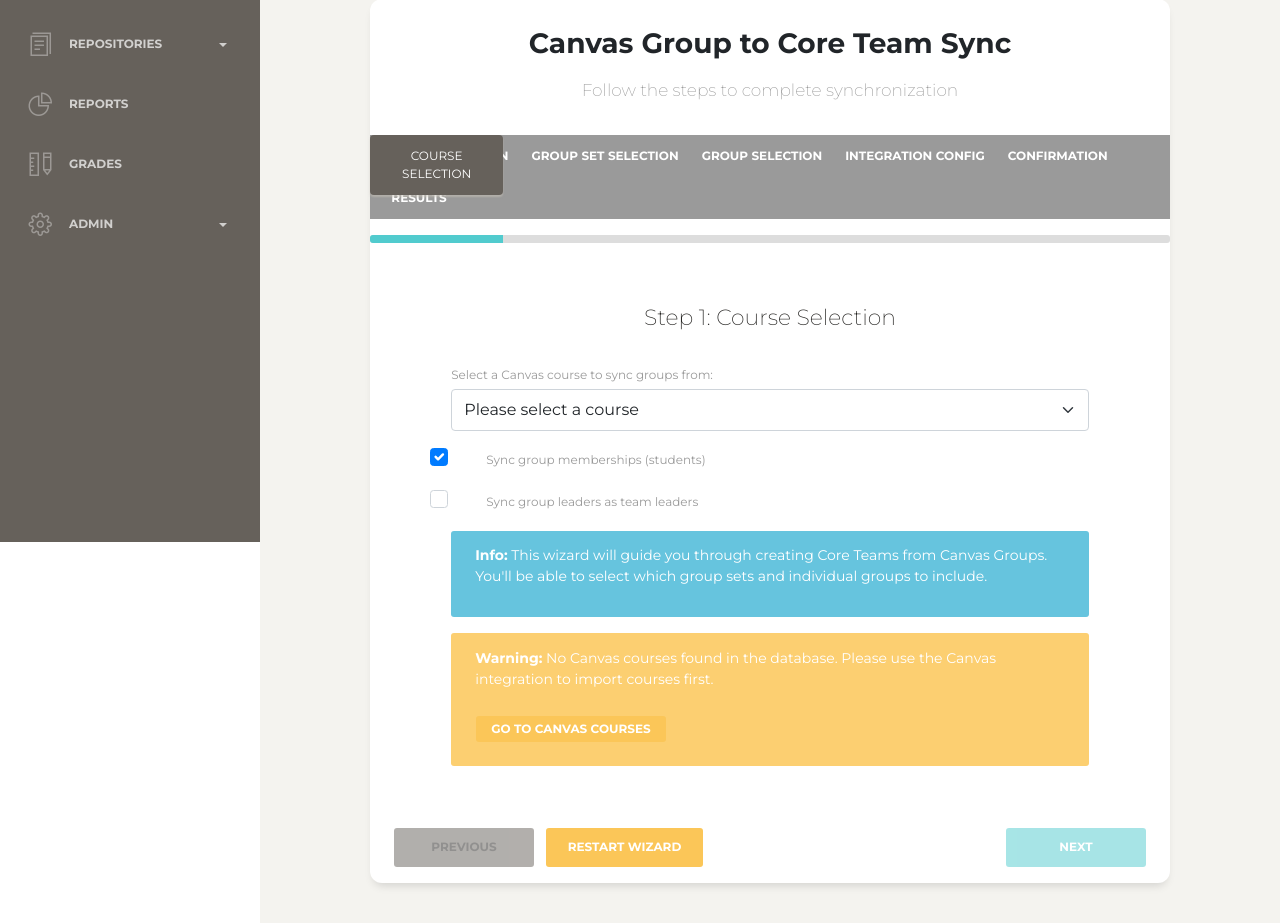
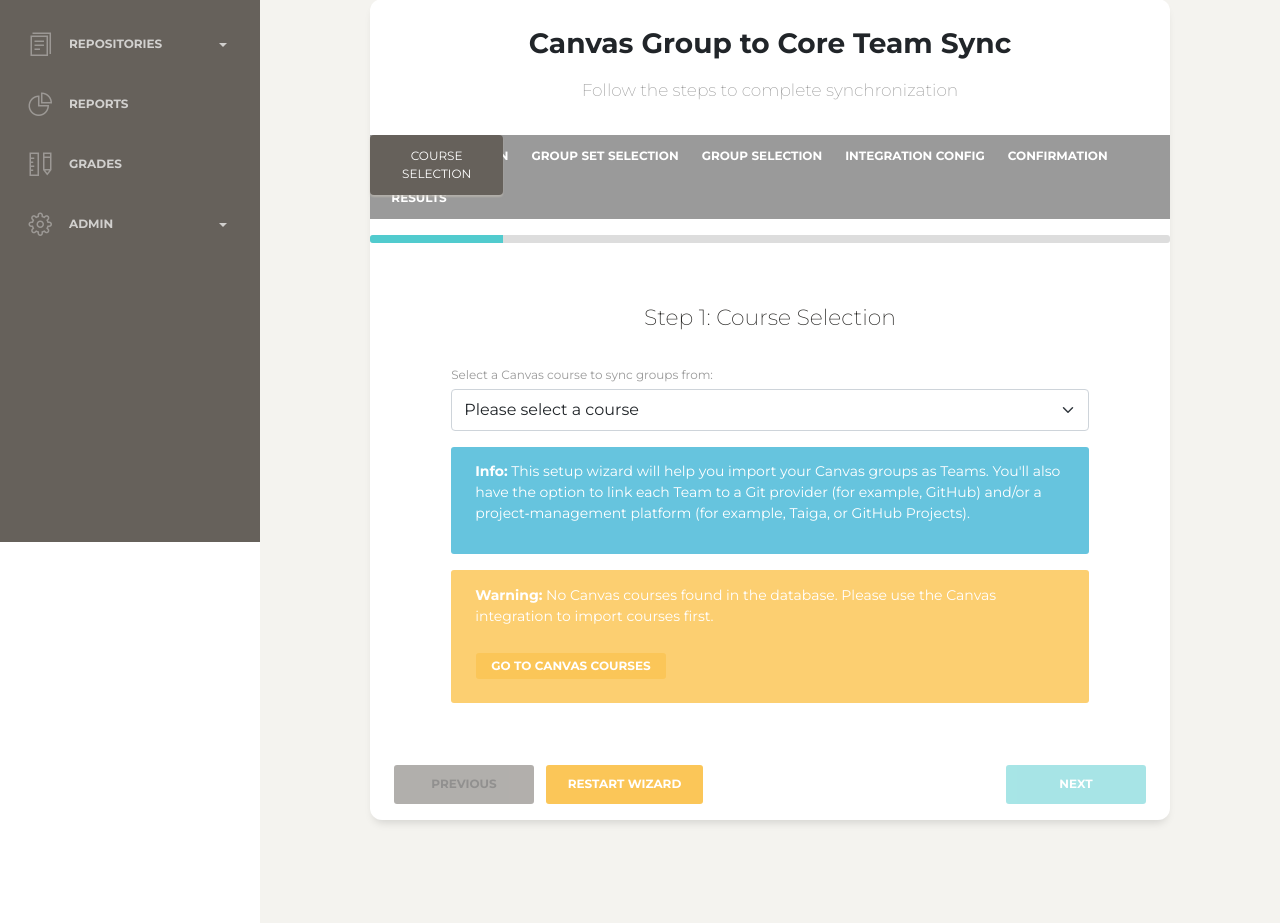
Before and after one commit to bmeddeb/GradeBench, a Django app: page /wizard/ in a window 1280 px wide. Shown: the part 258-1181 px from the top of the page. Run offline with Django 5.2, Linux system fonts and the light colour scheme; the visitor is signed in with stand-in values (Sample User, id 1); some libraries are stand-ins or nearby versions.

Commit message:
style(wizard): Step 1, style and message to users

```diff
--- a/core/views/wizard.py
+++ b/core/views/wizard.py
@@ -14,8 +14,6 @@ class WizardView(LoginRequiredMixin, View):
             request.session['wizard_data'] = {
                 'current_step': 1,
                 'course_id': None,
-                'sync_memberships': True,
-                'sync_leaders': False,
                 'group_set_ids': [],
                 'group_ids': [],
                 'create_github_repo': False,
@@ -123,8 +121,6 @@ class WizardView(LoginRequiredMixin, View):
             request.session['wizard_data'] = {
                 'current_step': 1,
                 'course_id': None,
-                'sync_memberships': True,
-                'sync_leaders': False,
                 'group_set_ids': [],
                 'group_ids': [],
                 'create_github_repo': False,
@@ -137,8 +133,6 @@ class WizardView(LoginRequiredMixin, View):
         if current_step == 1:
             if 'course_id' in request.POST:
                 wizard_data['course_id'] = request.POST.get('course_id')
-            wizard_data['sync_memberships'] = 'sync_memberships' in request.POST
-            wizard_data['sync_leaders'] = 'sync_leaders' in request.POST
         elif current_step == 2:
             group_set_ids = request.POST.getlist('group_set_ids')
             wizard_data['group_set_ids'] = group_set_ids
@@ -161,8 +155,6 @@ class WizardView(LoginRequiredMixin, View):
             wizard_data = {
                 'current_step': 1,
                 'course_id': None,
-                'sync_memberships': True,
-                'sync_leaders': False,
                 'group_set_ids': [],
                 'group_ids': [],
                 'create_github_repo': False,
@@ -174,8 +166,6 @@ class WizardView(LoginRequiredMixin, View):
         elif action == 'finish':
             if wizard_data.get('confirmed'):
                 group_ids = wizard_data.get('group_ids', [])
-                sync_memberships = wizard_data.get('sync_memberships', True)
-                sync_leaders = wizard_data.get('sync_leaders', False)
                 created_teams = []
                 for group_id in group_ids:
                     try:
@@ -199,8 +189,6 @@ class WizardView(LoginRequiredMixin, View):
                                 canvas_group_set_id=canvas_group.category.canvas_id,
                                 canvas_group_set_name=canvas_group.category.name
                             )
-                            if sync_memberships:
-                                pass
                             created_teams.append({
                                 'id': team.id,
                                 'name': team.name,
--- a/static/js/wizard.js
+++ b/static/js/wizard.js
@@ -363,10 +363,6 @@ function initializeWizard() {
       });
     }
 
-    // Get sync options
-    const syncMemberships = $('#sync_memberships').is(':checked') ? 'Yes' : 'No';
-    const syncLeaders = $('#sync_leaders').is(':checked') ? 'Yes' : 'No';
-
     // Get integration options
     const createGithubRepo = $('#create_github_repo').is(':checked') ? 'Yes' : 'No';
     const setupProjectManagement = $('#setup_project_management').is(':checked') ? 'Yes' : 'No';
@@ -375,8 +371,6 @@ function initializeWizard() {
     $('#summary-course').text(courseName);
     $('#summary-group-sets').text(selectedGroupSets.length > 0 ? selectedGroupSets.join(', ') : 'No group sets selected');
     $('#summary-groups').html(groupsSummaryHtml);
-    $('#summary-sync-memberships').text(syncMemberships);
-    $('#summary-sync-leaders').text(syncLeaders);
     $('#summary-github-repos').text(createGithubRepo);
     $('#summary-project-management').text(setupProjectManagement);
 
--- a/templates/wizard/step_1_course_selection.html
+++ b/templates/wizard/step_1_course_selection.html
@@ -24,43 +24,12 @@
         </select>
       </div>
 
-      <!-- Sync memberships checkbox -->
-      <div class="form-check mb-3">
-        <input
-          class="form-check-input"
-          type="checkbox"
-          id="sync_memberships"
-          name="sync_memberships"
-          value="1"
-          checked
-          style="width: 20px; height: 20px; margin-right: 10px; visibility: visible !important; opacity: 1 !important;"
-        >
-        <label class="form-check-label" for="sync_memberships">
-          Sync group memberships (students)
-        </label>
-      </div>
-
-      <!-- Sync leaders checkbox -->
-      <div class="form-check mb-3">
-        <input
-          class="form-check-input"
-          type="checkbox"
-          id="sync_leaders"
-          name="sync_leaders"
-          value="1"
-          style="width: 20px; height: 20px; margin-right: 10px; visibility: visible !important; opacity: 1 !important;"
-        >
-        <label class="form-check-label" for="sync_leaders">
-          Sync group leaders as team leaders
-        </label>
-      </div>
-
       <!-- Info alert -->
       <div class="alert alert-info">
         <p>
-          <strong>Info:</strong> This wizard will guide you through
-          creating Core Teams from Canvas Groups. You'll be able to
-          select which group sets and individual groups to include.
+          <strong>Info:</strong> This setup wizard will help you import your Canvas groups as Teams.
+          You'll also have the option to link each Team to a Git provider (for example, GitHub)
+          and/or a project‑management platform (for example, Taiga, or GitHub Projects).
         </p>
       </div>
 
--- a/templates/wizard/step_5_confirmation.html
+++ b/templates/wizard/step_5_confirmation.html
@@ -32,15 +32,6 @@
                   <td id="summary-groups">No groups selected</td>
                 </tr>
                 <tr>
-                  <th>Sync Options:</th>
-                  <td>
-                    <ul>
-                      <li>Sync memberships: <span id="summary-sync-memberships">Yes</span></li>
-                      <li>Sync leaders: <span id="summary-sync-leaders">No</span></li>
-                    </ul>
-                  </td>
-                </tr>
-                <tr>
                   <th>Integrations:</th>
                   <td>
                     <ul>
```
